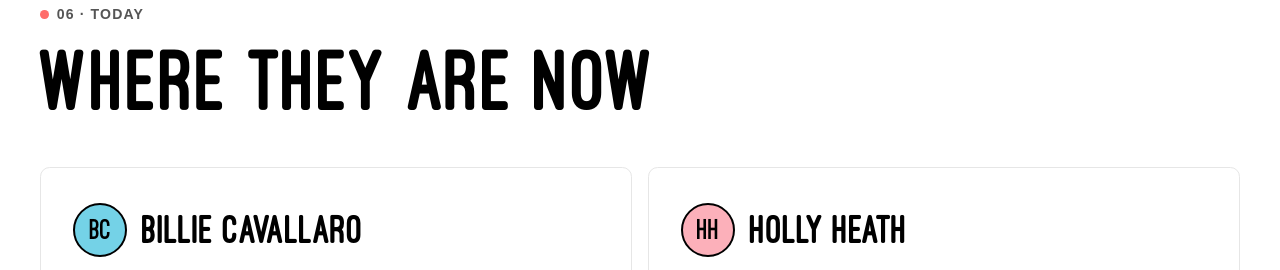
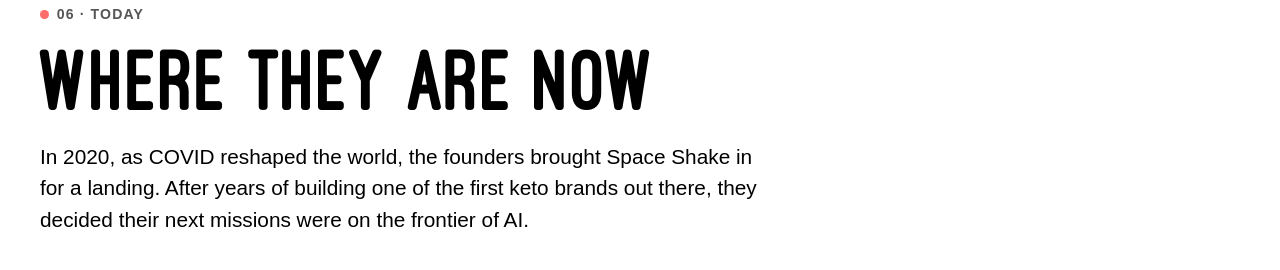
Before and after one commit to Billiecavallaro/cave-shake-space-shake, a plain HTML site: page index.html in a window 1280 px wide. Shown: the part 4634-4904 px from the top of the page. Drawn offline with Linux system fonts and the light colour scheme.

Commit message:
Add 2020 landing line to Where they are now
Co-Authored-By: Claude Opus 5.5 <noreply@anthropic.com>
Claude-Session: https://claude.ai/code/session_0119LHBHgjToCvBzfEeF6J1w

```diff
--- a/index.html
+++ b/index.html
@@ -272,6 +272,7 @@
   .facts a{font-weight:700; text-underline-offset:3px}
 
   /* founders */
+  .landing{font-size:1.3rem; line-height:1.5; max-width:46rem; margin-top:1.4rem}
   .founders{display:grid; grid-template-columns:1fr 1fr; gap:1rem; margin-top:3rem}
   .founder{border:1px solid var(--hair); border-radius:.6rem; padding:2.2rem 2rem; display:flex; flex-direction:column; gap:1rem; transition:box-shadow .25s}
   .founder:hover{box-shadow:0 18px 40px -28px rgba(0,0,0,.35)}
@@ -544,6 +545,7 @@
   <section class="sec" id="now" style="padding-top:2rem">
     <div class="wrap">
       <div class="reveal"><p class="eyebrow">06 &middot; Today</p><h2>Where they are now</h2></div>
+      <p class="landing reveal">In 2020, as COVID reshaped the world, the founders brought Space Shake in for a landing. After years of building one of the first keto brands out there, they decided their next missions were on the frontier of AI.</p>
       <div class="founders">
         <article class="founder reveal">
           <div class="who"><span class="avatar" aria-hidden="true">BC</span><h3>Billie Cavallaro</h3></div>
```
